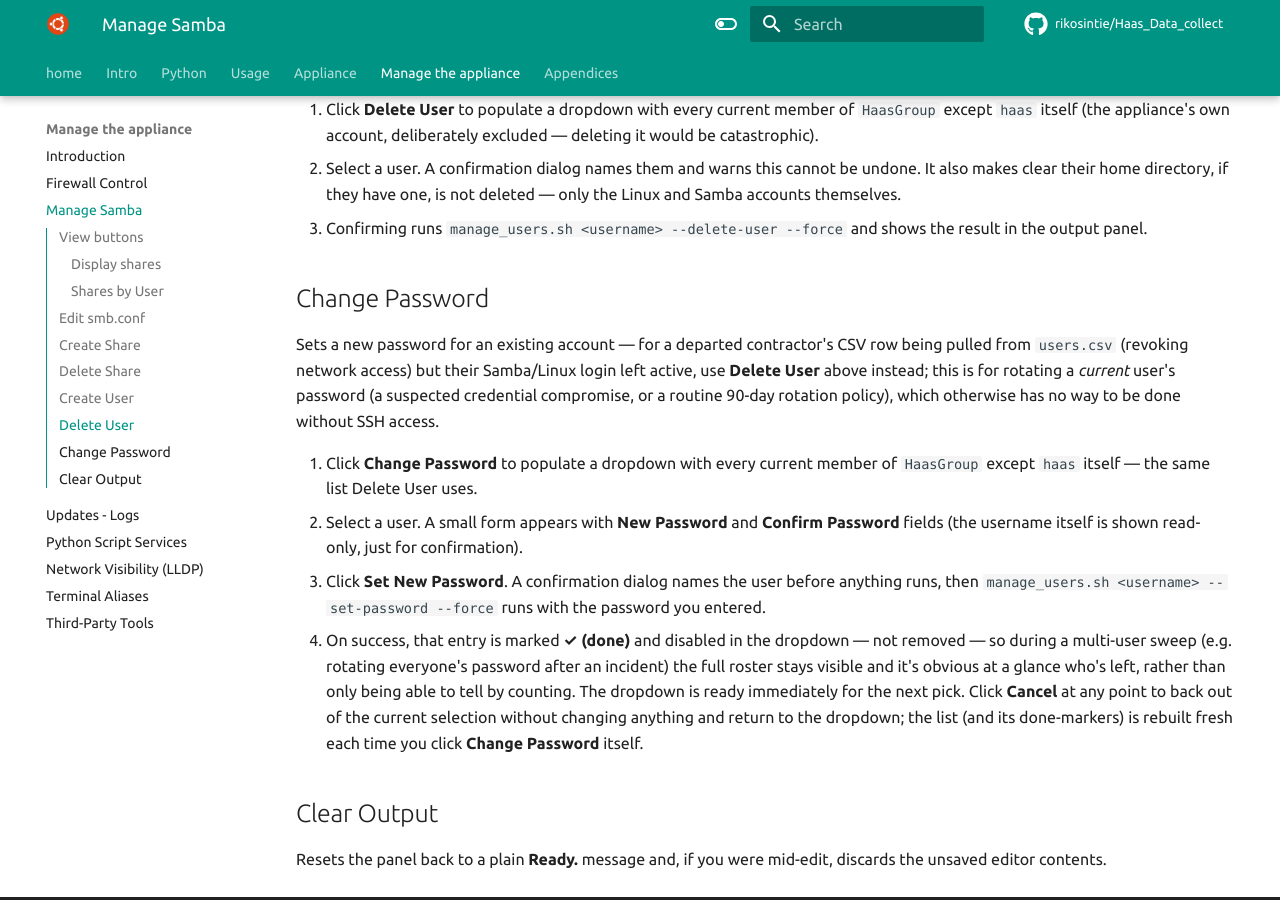
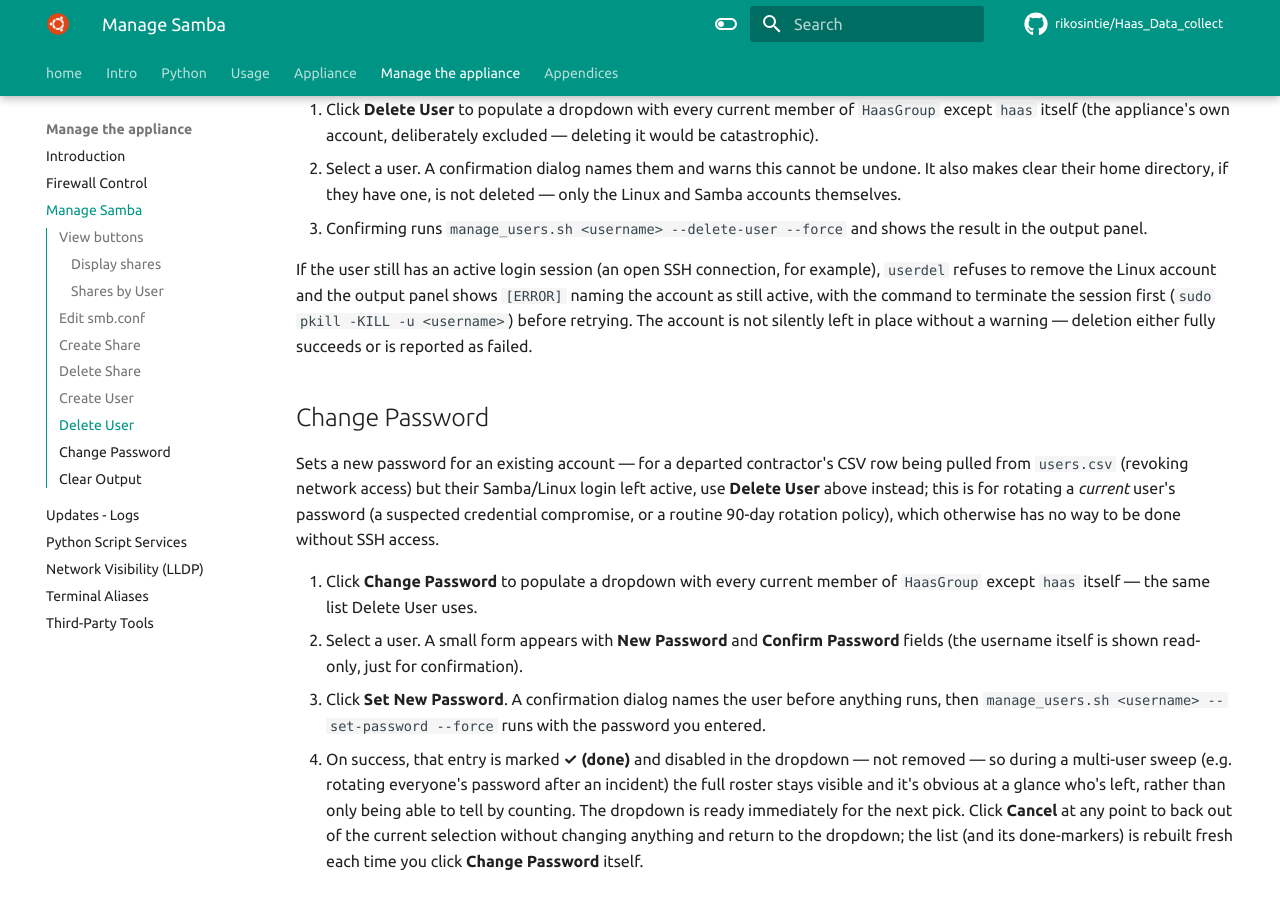
Before and after one commit to rikosintie/Haas_Data_collect, an MkDocs documentation site: the page built from docs/manage_the_appliance/samba.md, in a window 1280 px wide and 900 px high, scrolled down 5133 px. Built offline with MkDocs 1.6.1 and Material for MkDocs 9.7.7, drawn with Linux system fonts in a browser that asks for light colours; some web fonts are replaced; comment, search, counter and statistics services are not loaded.

Commit message:
Git Title: manage_users.sh: Fixed a bug where account isn't deleted if the users has an active ssh session
Git Description:

Structure is correct — the separator now sits above both completed tasks, matching the established workflow. File and root causes are fixed and verified.

Summary

Found the actual bug:
manage_users.sh's delete-user path never checked userdel's exit status,
so when userdel refused (exit code 8 — active login session, e.g. your
open tim SSH connection) the script still printed "Deletion complete" and
returned success, and Cockpit correctly relayed that false [SUCCESS].

Fixed in manage_users.sh:
- Both smbpasswd -x and userdel now have their exit codes captured and checked.
- On userdel exit 8 specifically, it reports the account still has an active
session and tells you to sudo pkill -KILL -u <username> first, then retry.
- On any other failure it reports the real error.
- Only prints "Deletion complete" / returns 0 when both steps actually
succeeded — otherwise returns 1, which flows through to Cockpit's existing .fail() handler
and shows [ERROR] instead of a false [SUCCESS].

I deliberately did not switch to userdel -f: its force flag also relaxes
home-directory/mail-spool ownership checks in ways that could contradict
the documented guarantee that Delete User doesn't touch home directories,
so a blanket -f risked new data-loss behavior for a false sense of "it always works."

Verified with a sandboxed copy of the script and mocked id/pdbedit/userdel/smbpasswd,
reproducing your exact log output (user tim is currently used by process 603828) — confirmed
the fixed script now exits 1 with a clear error, and confirmed the normal
success path (userdel exit 0) still exits 0 and prints "Deletion complete"
as before. bash -n and mkdocs build --strict both pass. Updated docs/manage_the_appliance/samba.md's
Delete User section to document this failure mode. No JS changes were needed — samba.js
already handles pass/fail correctly based on exit code.

To actually remove tim now: kill their session (sudo pkill -KILL -u tim)
 then retry Delete User, or wait for them to log out first.

```diff
--- a/docs/manage_the_appliance/samba.md
+++ b/docs/manage_the_appliance/samba.md
@@ -218,6 +218,14 @@
 3. Confirming runs `manage_users.sh <username> --delete-user --force` and
    shows the result in the output panel.
 
+If the user still has an active login session (an open SSH connection,
+for example), `userdel` refuses to remove the Linux account and the
+output panel shows `[ERROR]` naming the account as still active, with
+the command to terminate the session first (`sudo pkill -KILL -u
+<username>`) before retrying. The account is not silently left in place
+without a warning — deletion either fully succeeds or is reported as
+failed.
+
 ## Change Password
 
 Sets a new password for an existing account — for a departed contractor's
```
Also changed, not shown: 1 other file.
